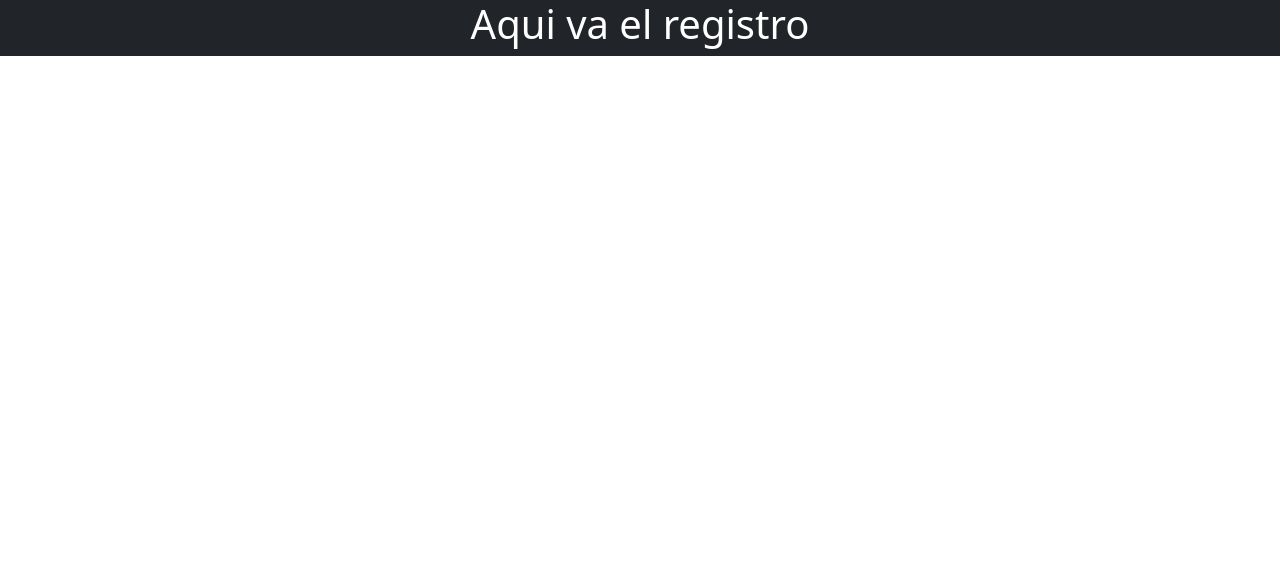
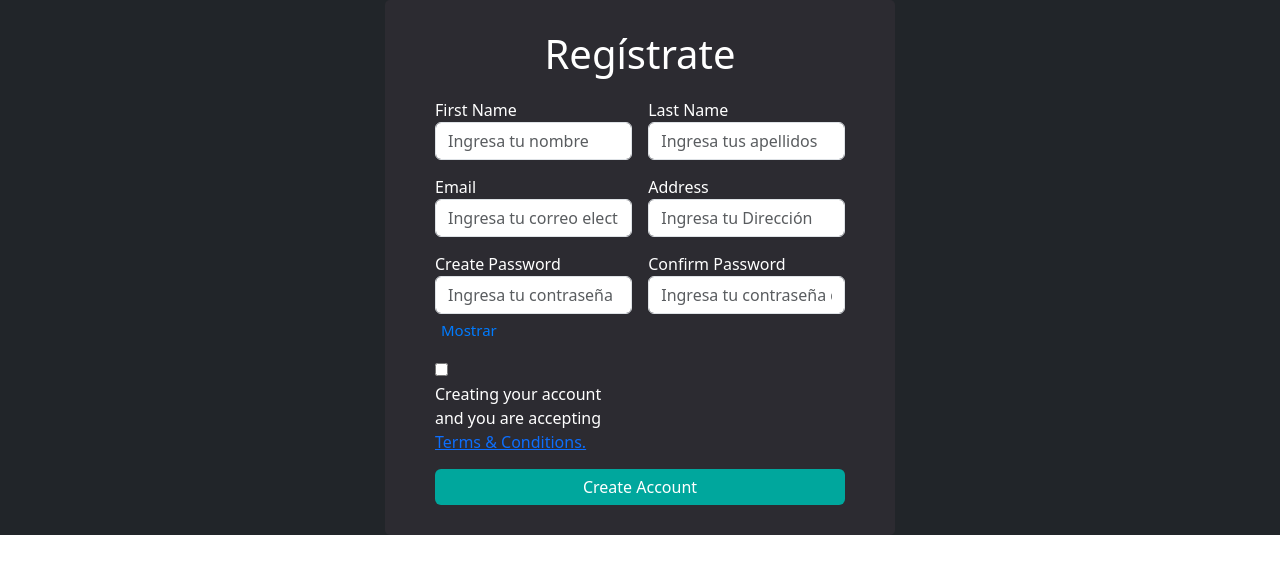
Before and after one commit to No-Country-simulation/c20-17-m-node-react, a React (Vite) app in the folder web/: page /register in a window 1280 px wide. Shown: the top 574 px of the page. Built offline with nearby package versions, Linux system fonts and the light colour scheme.

Commit message:
Nuevo Registro

```diff
--- a/web/src/dashboard/Register.tsx
+++ b/web/src/dashboard/Register.tsx
@@ -1,13 +1,77 @@
-import styles from "./css/Register.module.css";
+import { useState } from "react";
+import "./css/Register.css";
 
 function Register() {
+  // Declaración del estado para mostrar u ocultar la contraseña
+  const [showPassword, setShowPassword] = useState(false);
+
+  // Función para alternar la visibilidad de la contraseña
+  const togglePasswordVisibility = () => {
+    setShowPassword(!showPassword);
+  };
+
   return (
-    <>
-      <div className="container-fluid h-100 p-0 d-flex flex-column align-items-center justify-content-center text-bg-dark">
-        <h1>Aqui va el registro</h1>
-        <div className={styles.container}></div>
+    <div className="container-fluid h-100 p-0 d-flex flex-column align-items-center justify-content-center text-bg-dark">
+      <div className="register-card">
+        <h1 className="register-title">Regístrate</h1>
+        <form className="register-form">
+          <div className="form-row">
+            <div className="form-group col-md-6">
+              <label htmlFor="name">First Name</label>
+              <input type="text" id="name" className="form-control" placeholder="Ingresa tu nombre" />
+            </div>
+            <div className="form-group col-md-6">
+              <label htmlFor="apellido">Last Name</label>
+              <input type="text" id="apellido" className="form-control" placeholder="Ingresa tus apellidos" />
+            </div>
+          </div>
+          <div className="form-row">
+            <div className="form-group col-md-6">
+              <label htmlFor="email">Email</label>
+              <input type="email" id="email" className="form-control" placeholder="Ingresa tu correo electrónico" />
+            </div>
+            <div className="form-group col-md-6">
+              <label htmlFor="address">Address</label>
+              <input type="text" id="address" className="form-control" placeholder="Ingresa tu Dirección" />
+            </div>
+          </div>
+          <div className="form-row">
+            <div className="form-group col-md-6">
+              <label htmlFor="password">Create Password</label>
+              <input
+                type={showPassword ? "text" : "password"}
+                id="password"
+                className="form-control"
+                placeholder="Ingresa tu contraseña"
+              />
+              <button
+                type="button"
+                className="btn-toggle-password"
+                onClick={togglePasswordVisibility}
+              >
+                {showPassword ? "Ocultar" : "Mostrar"}
+              </button>
+            </div>
+            <div className="form-group col-md-6">
+              <label htmlFor="passwordx2">Confirm Password</label>
+              <input
+                type="password"
+                id="passwordx2"
+                className="form-control"
+                placeholder="Ingresa tu contraseña de nuevo"
+              />
+            </div>
+          </div>
+          <div className="form-group">
+            <input type="checkbox" id="terms" />
+            <label htmlFor="terms">
+              Creating your account and you are accepting <a href="#">Terms & Conditions.</a>
+            </label>
+          </div>
+          <button type="submit" className="btn btn-primary">Create Account</button>
+        </form>
       </div>
-    </>
+    </div>
   );
 }
 
--- /dev/null
+++ b/web/src/dashboard/css/Register.css
@@ -0,0 +1,39 @@
+
+.register-card {
+  width: 510px;
+  background: rgb(44, 43, 49);
+  color: #ffffff;
+  border-radius: 5px;
+  padding: 30px 50px;
+  }
+
+  .register-title {
+    color: #ffffff;
+    text-align: center;
+    margin-bottom: 20px;
+  }
+
+  .register-form .form-row {
+    display: flex;
+    justify-content: space-between;
+  }
+
+  .register-form .form-group {
+    margin-bottom: 15px;
+    width: 48%;
+  }
+
+  .btn-toggle-password {
+    margin-top: 4px;
+    font-size: 15px;
+    background: none;
+    border: none;
+    color: #007bff;
+    cursor: pointer;
+  }
+
+  .btn-primary {
+    width: 100%;
+    background-color: #00a79d;
+    border: none;
+  }
```
Also changed, not shown: web/src/dashboard/css/Register.module.css (deleted).
